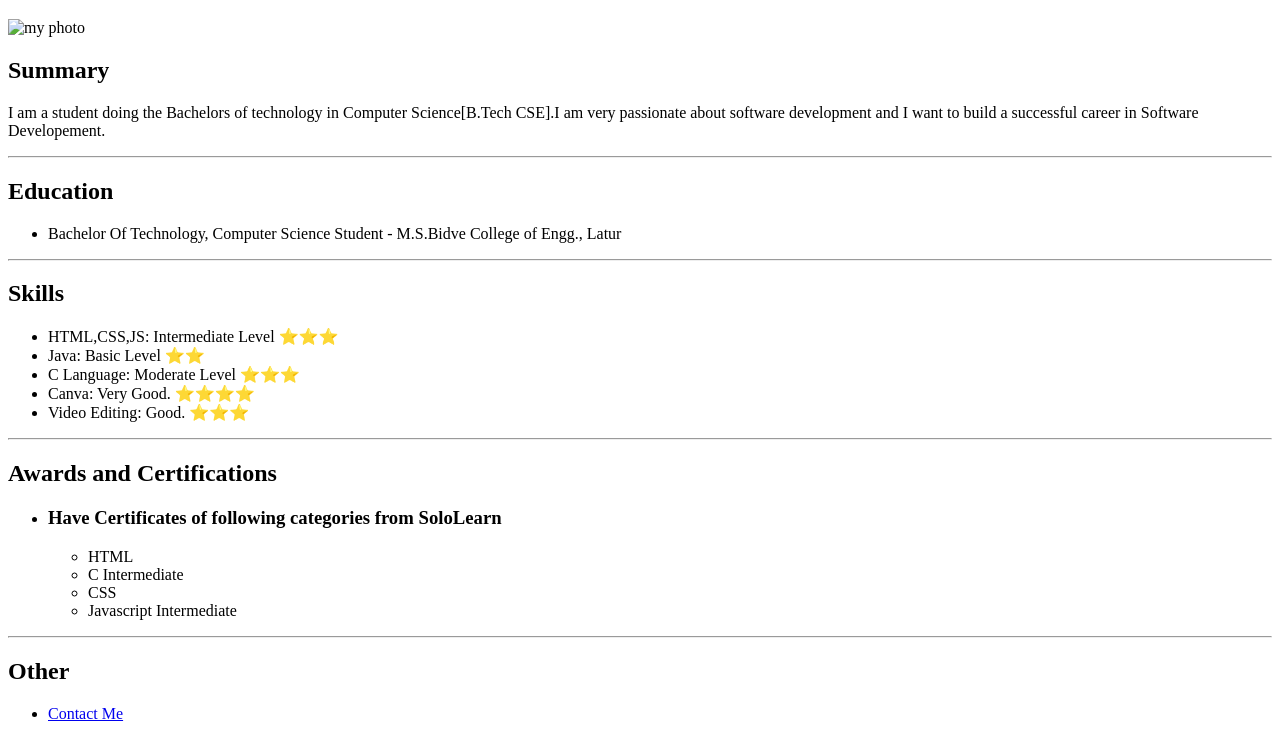
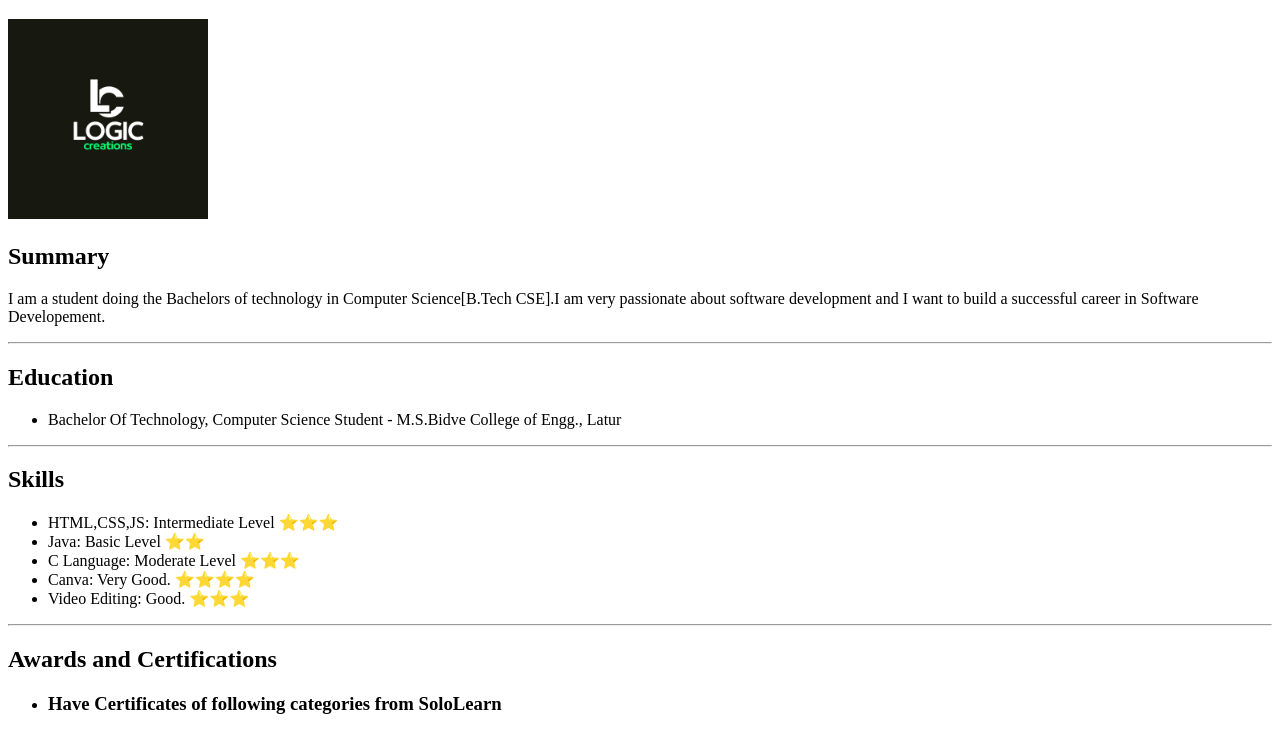
Before and after one commit to Mayank9144/Resume, a plain HTML site: page index.html in a window 1280 px wide. Shown: the part 61-792 px from the top of the page. Drawn offline with Linux system fonts and the light colour scheme.

Commit message:
Update index.html

```diff
--- a/index.html
+++ b/index.html
@@ -5,7 +5,7 @@
     </head>
     <body>
         <h1>Mayank Chandratre</h1>
-        <img src="./assets/LOGIC.png" alt="my photo" width="200px">
+        <img src="./LOGIC.png" alt="my photo" width="200px">
         <h2>Summary</h2>
         <p>I am a student doing the Bachelors of technology in Computer Science[B.Tech CSE].I am very passionate about software development and I want to build a successful career in Software Developement.</p>
         <hr>
```
